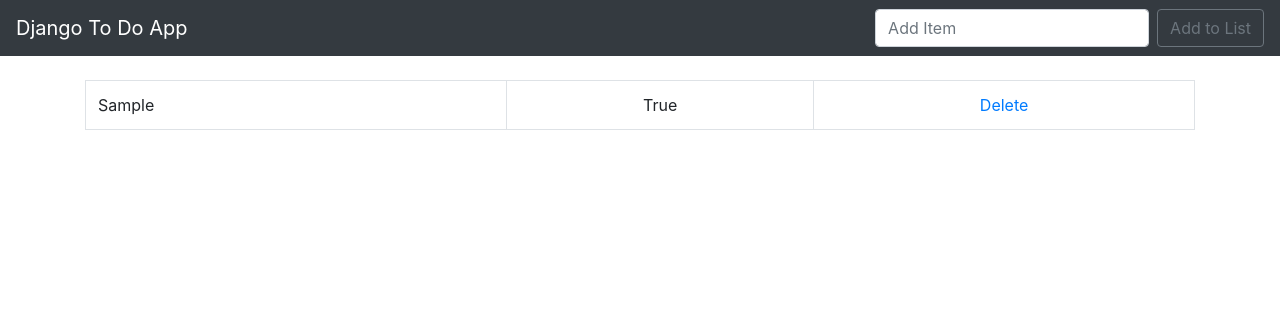
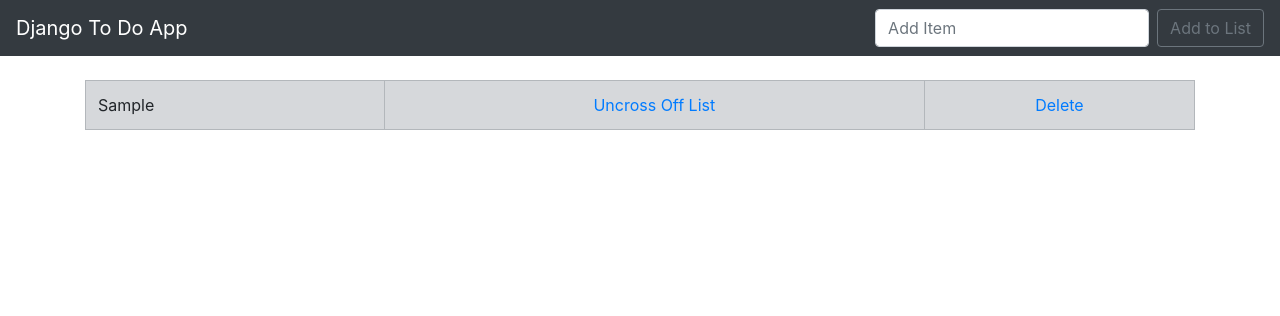
Before and after one commit to Stephen-mcdonagh/Django-To-Do-App, a Django app: page / in a window 1280 px wide. Shown: the top 316 px of the page. Run offline with Django 3.2, Linux system fonts and the light colour scheme; tables that the repository leaves empty hold one stand-in row (values such as "Sample post"); some libraries are stand-ins or nearby versions.

Commit message:
Added crossing & uncrossing from list

```diff
--- a/todo_list/templates/home.html
+++ b/todo_list/templates/home.html
@@ -16,11 +16,19 @@
 	{% if all_items %}
 		<table class="table table-bordered">
 		{% for things in all_items %}
-				<tr>
-					<td>{{things.item}} </td>
-					<td><center>{{things.completed}}</center></td>
-					<td><center><a href="{% url 'delete' things.id %}">Delete</a></center></td>
-				</tr>
+				{% if things.completed %}
+						<tr class="table-secondary">
+							<td>{{things.item}} </td>
+							<td><center><a href= "{% url 'uncrossOffList' things.id %}">Uncross Off List</a></center></td>
+							<td><center><a href="{% url 'delete' things.id %}">Delete</a></center></td>
+						</tr>
+				{% else %}
+						<tr>
+							<td>{{things.item}} </td>
+							<td><center> <a href= "{% url 'crossOffList' things.id %}">Cross Off List</a> </center></td>
+							<td><center><a href="{% url 'delete' things.id %}">Delete</a></center></td>
+						</tr>
+				{% endif %}
 		{% endfor %}
 		</table>
 	{% endif %}
--- a/todo_list/urls.py
+++ b/todo_list/urls.py
@@ -19,4 +19,7 @@
 urlpatterns = [
 	path('', views.home, name ="home"),
 	path('delete/<list_id>', views.delete, name="delete"),
+	path('crossOffList/<list_id>', views.crossOffList, name="crossOffList"),
+	path('uncrossOffList/<list_id>', views.uncrossOffList, name="uncrossOffList"),
+
 ]
--- a/todo_list/views.py
+++ b/todo_list/views.py
@@ -22,3 +22,15 @@
 	item.delete()
 	messages.success(request, ('Item has been deleted'))
 	return redirect('home')
+
+def crossOffList(request,list_id):
+	item = List.objects.get(pk=list_id)
+	item.completed = True
+	item.save()
+	return redirect('home')
+
+def uncrossOffList(request,list_id):
+	item = List.objects.get(pk=list_id)
+	item.completed = False
+	item.save()
+	return redirect('home')
```
